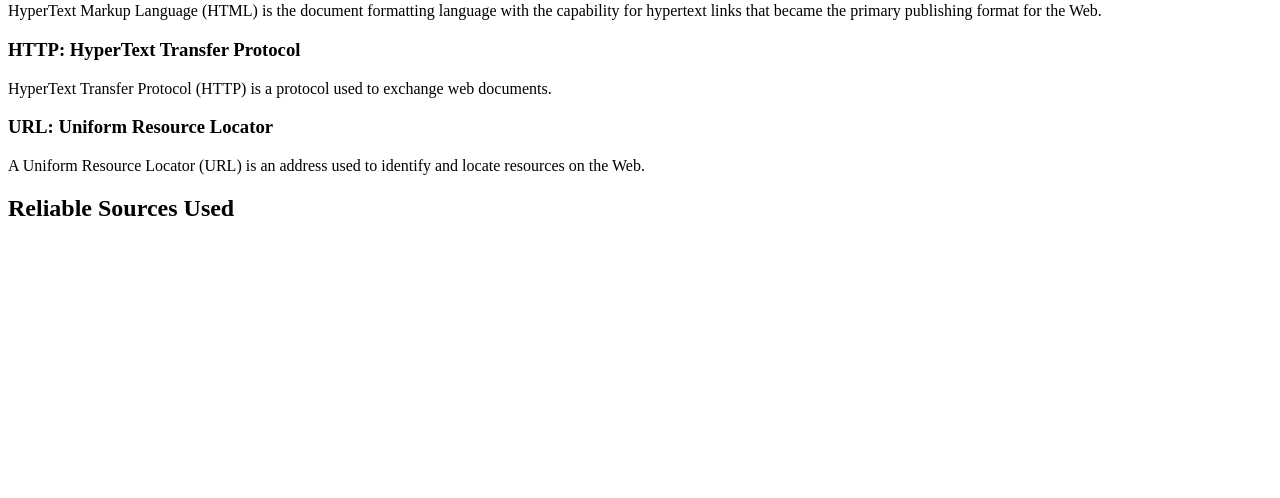
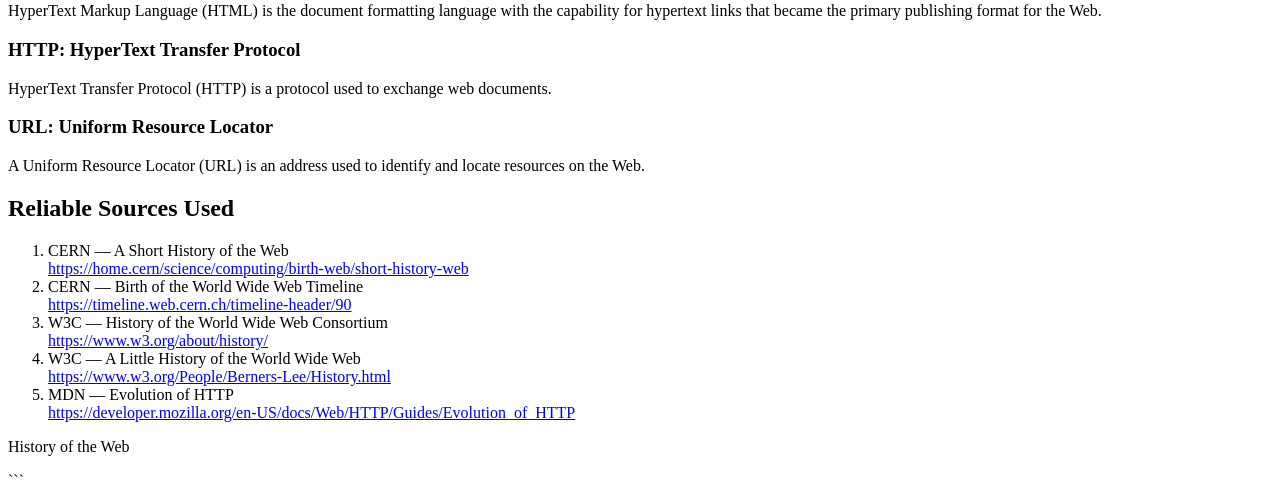
Before and after one commit to JosephMerza/GIN446-JM-, a Flask app: page /web-history-ai in a window 1280 px wide. Shown: the part 744-1242 px from the top of the page. Before the commit the page ends 960 px from the top, so only its background shows below. Run offline with Flask 3, Linux system fonts and the light colour scheme.

Commit message:
Part 3: AI-generated history pages

````diff
--- a/templates/web-history-ai.html
+++ b/templates/web-history-ai.html
@@ -126,5 +126,56 @@
             <h2>Reliable Sources Used</h2>
 
             <ol>
-                <l
+                <li>
+                    CERN — A Short History of the Web
+                    <br>
+                    <a href="https://home.cern/science/computing/birth-web/short-history-web">
+                        https://home.cern/science/computing/birth-web/short-history-web
+                    </a>
+                </li>
+
+                <li>
+                    CERN — Birth of the World Wide Web Timeline
+                    <br>
+                    <a href="https://timeline.web.cern.ch/timeline-header/90">
+                        https://timeline.web.cern.ch/timeline-header/90
+                    </a>
+                </li>
+
+                <li>
+                    W3C — History of the World Wide Web Consortium
+                    <br>
+                    <a href="https://www.w3.org/about/history/">
+                        https://www.w3.org/about/history/
+                    </a>
+                </li>
+
+                <li>
+                    W3C — A Little History of the World Wide Web
+                    <br>
+                    <a href="https://www.w3.org/People/Berners-Lee/History.html">
+                        https://www.w3.org/People/Berners-Lee/History.html
+                    </a>
+                </li>
+
+                <li>
+                    MDN — Evolution of HTTP
+                    <br>
+                    <a href="https://developer.mozilla.org/en-US/docs/Web/HTTP/Guides/Evolution_of_HTTP">
+                        https://developer.mozilla.org/en-US/docs/Web/HTTP/Guides/Evolution_of_HTTP
+                    </a>
+                </li>
+            </ol>
+        </section>
+
+    </main>
+
+
+    <footer>
+        <p>History of the Web</p>
+    </footer>
+
+</body>
+
+</html>
 ```
````
